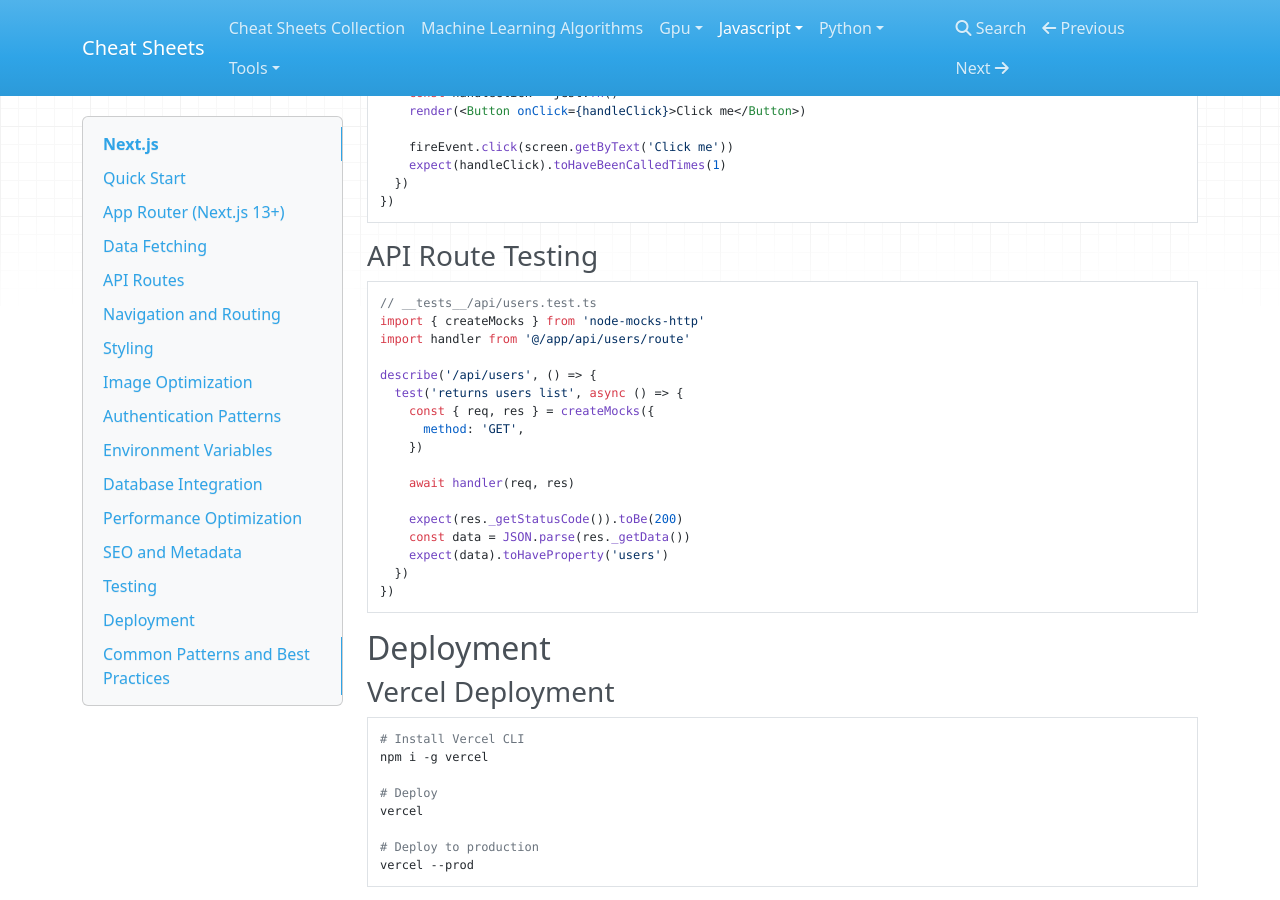
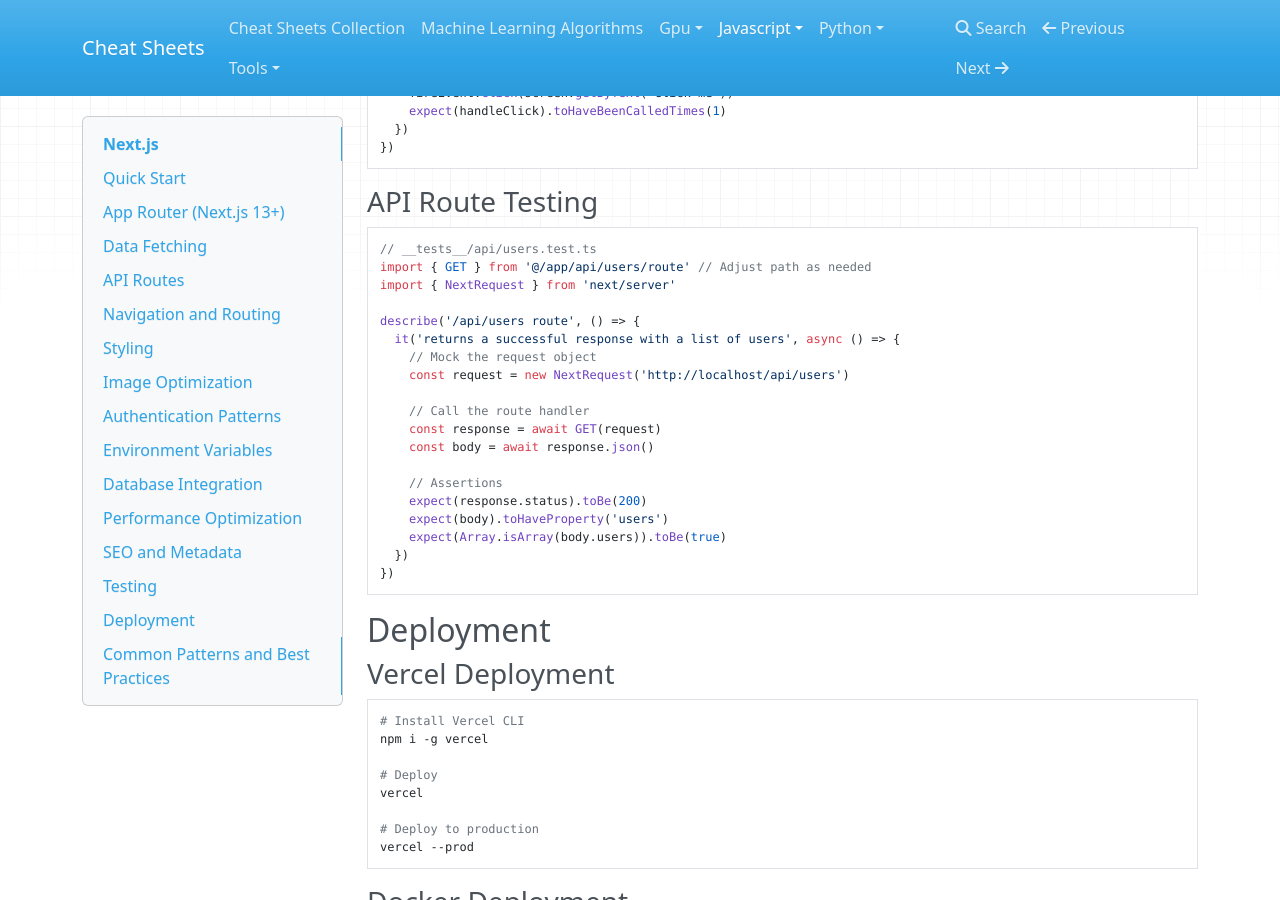
Before and after one commit to darkhelmet/cheats, an MkDocs documentation site: the page built from docs/javascript/nextjs.md, in a window 1280 px wide and 900 px high, scrolled down 20095 px. Built offline with MkDocs 1.6.1, drawn with Linux system fonts in a browser that asks for light colours; nearby versions of some CDN libraries; some of the changed text lies outside the part shown.

Commit message:
some fixes

````diff
--- a/docs/javascript/nextjs.md
+++ b/docs/javascript/nextjs.md
@@ -1096,20 +1093,22 @@
 ### API Route Testing
 ```tsx
 // __tests__/api/users.test.ts
-import { createMocks } from 'node-mocks-http'
-import handler from '@/app/api/users/route'
+import { GET } from '@/app/api/users/route' // Adjust path as needed
+import { NextRequest } from 'next/server'
 
-describe('/api/users', () => {
-  test('returns users list', async () => {
-    const { req, res } = createMocks({
-      method: 'GET',
-    })
+describe('/api/users route', () => {
+  it('returns a successful response with a list of users', async () => {
+    // Mock the request object
+    const request = new NextRequest('http://localhost/api/users')
 
-    await handler(req, res)
+    // Call the route handler
+    const response = await GET(request)
+    const body = await response.json()
 
-    expect(res._getStatusCode()).toBe(200)
-    const data = JSON.parse(res._getData())
-    expect(data).toHaveProperty('users')
+    // Assertions
+    expect(response.status).toBe(200)
+    expect(body).toHaveProperty('users')
+    expect(Array.isArray(body.users)).toBe(true)
   })
 })
 ```
````
Also changed, not shown: other parts of docs/javascript/nextjs.md (+0 -3 lines), docs/javascript/react.md (+4 -6 lines), docs/machine-learning-algorithms.md (+4 -4 lines), docs/python/python.md (+15 -3 lines).
